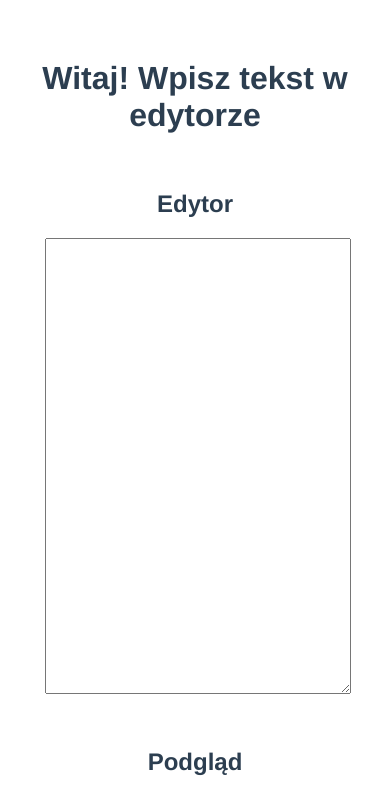
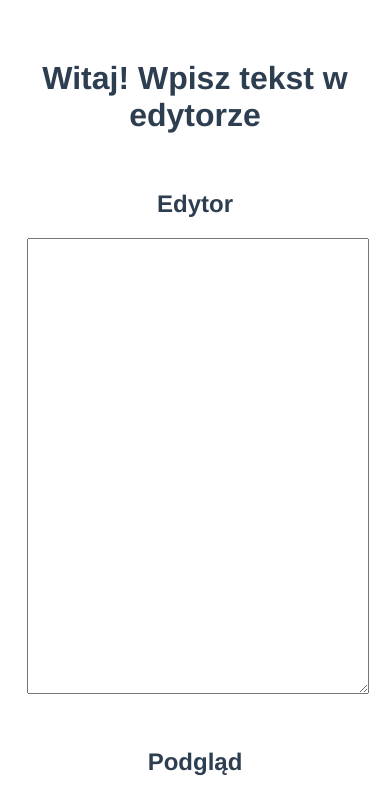
Before and after one commit to annatrzeciak/editor, a Vue app: page / in a window 390 px wide. Shown: the top 795 px of the page. Built offline with nearby package versions, Linux system fonts and the light colour scheme.

Commit message:
corrected styles

```diff
--- a/src/components/MainView.vue
+++ b/src/components/MainView.vue
@@ -44,7 +44,13 @@ text-align: center;
   display: inline-block;
   min-width: 300px;
   max-width: 100%;
-  width: calc(50% - 30px);
+  width: calc(50% - 38px);
   padding: 15px;
 }
+@media only screen and (max-width: 700px) {
+  .container .col {
+    width: calc(100% - 38px);
+  }
+}
+
 </style>
```
